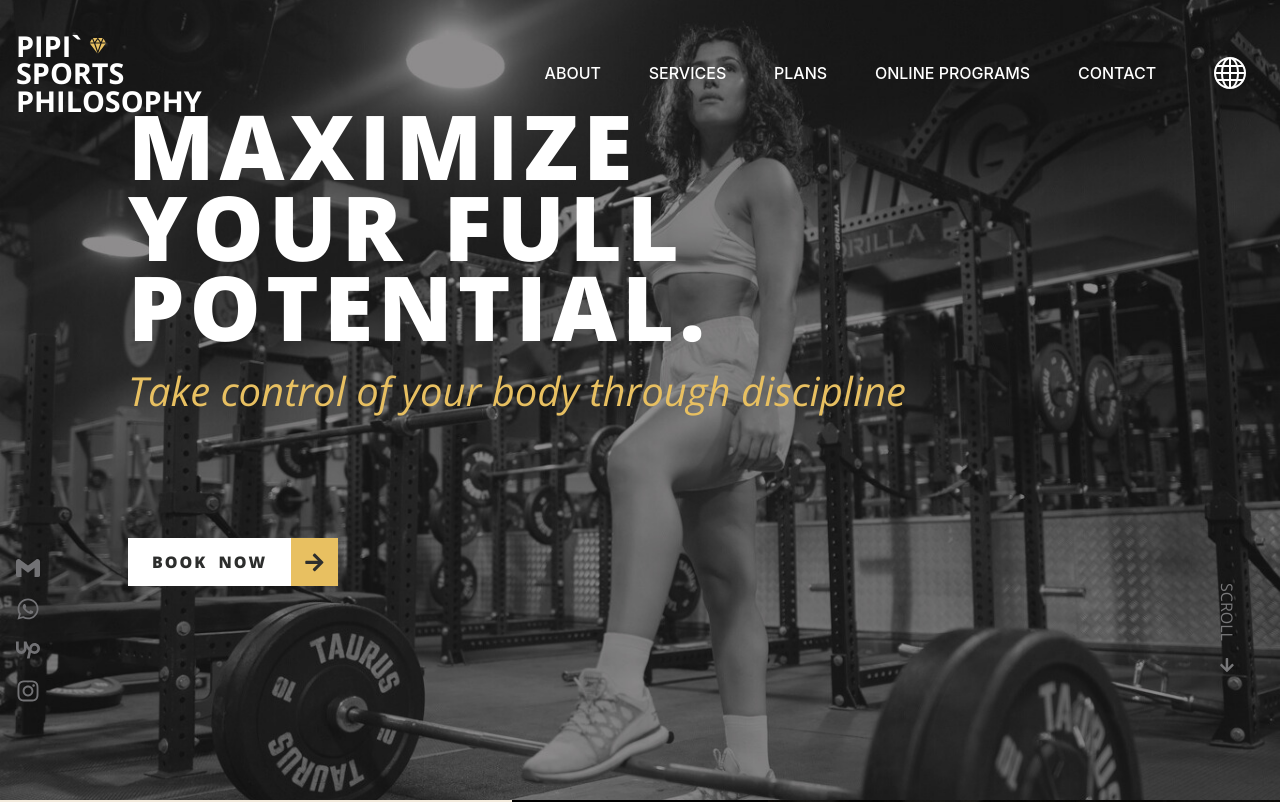
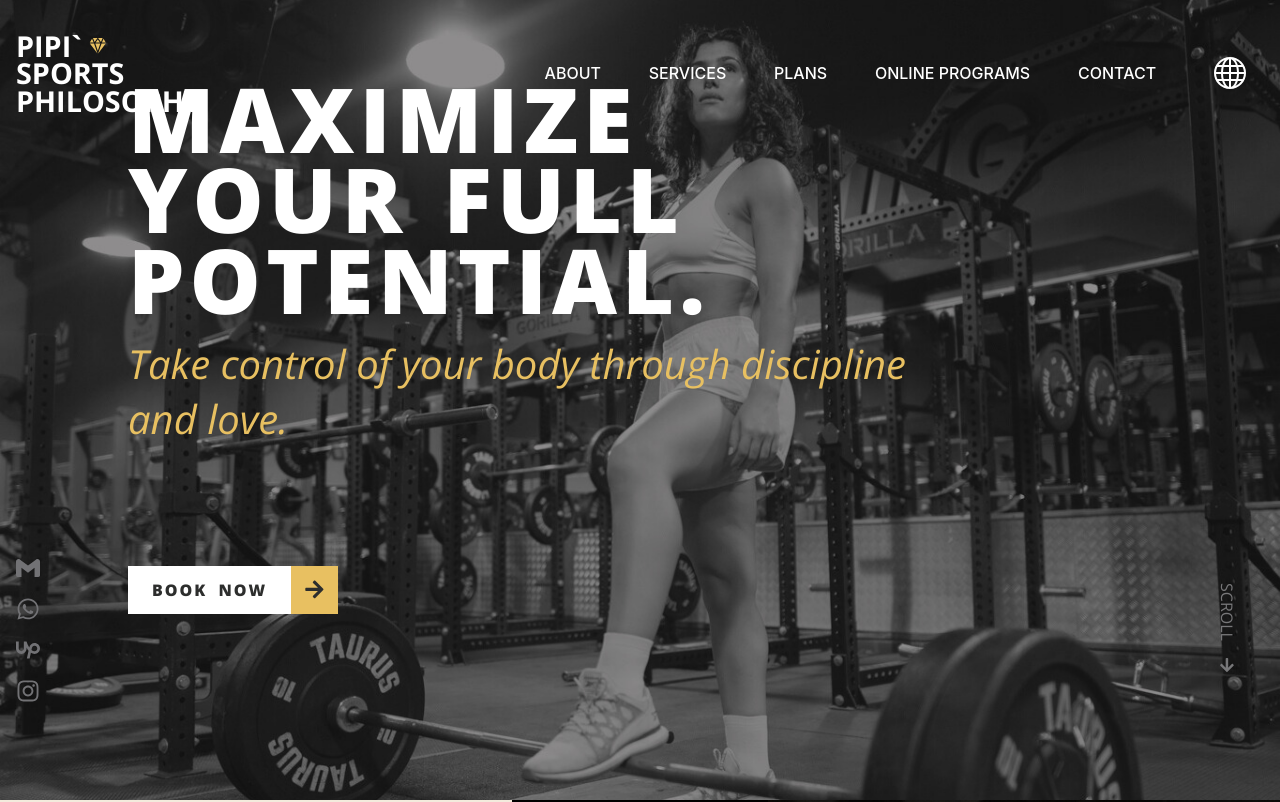
Before and after one commit to RuslanTissen/Pipi-world-3, a React (Create React App) app: page / in a window 1280 px wide. Shown: the top 802 px of the page. Built offline with nearby package versions, Linux system fonts and the light colour scheme; a web font is replaced by a local one.

Commit message:
start working

```diff
--- a/src/components/start/introduction/Introduction.jsx
+++ b/src/components/start/introduction/Introduction.jsx
@@ -28,7 +28,7 @@ function Introduction() {
 				</div>
 			</div>
 			<p className='introduction__container--moto'>Maximize Your Full Potential.</p>
-			<p className='introduction__container--moto-italice'>Take control of your body through discipline</p>
+			<p className='introduction__container--moto-italice'>Take control of your body through discipline and love.</p>
 			<div className="container--button">
 				<NavLink className="container--button-text" to="Contact" onClick={scrollToTheTop}>Book now </NavLink>
 				<NavLink className="container--button-arrow" to="Contact" onClick={scrollToTheTop}><FaArrowRight /> </NavLink>
```
